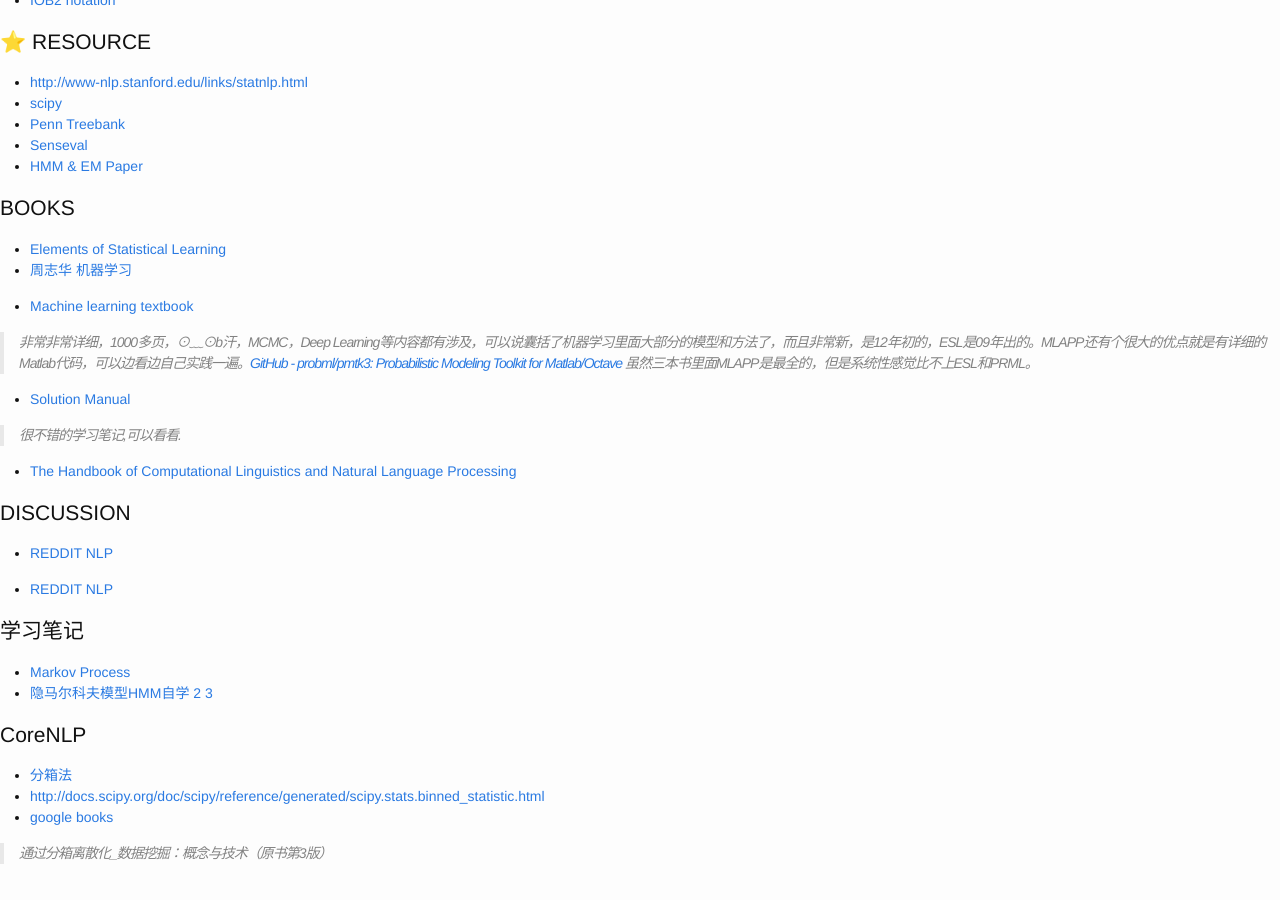
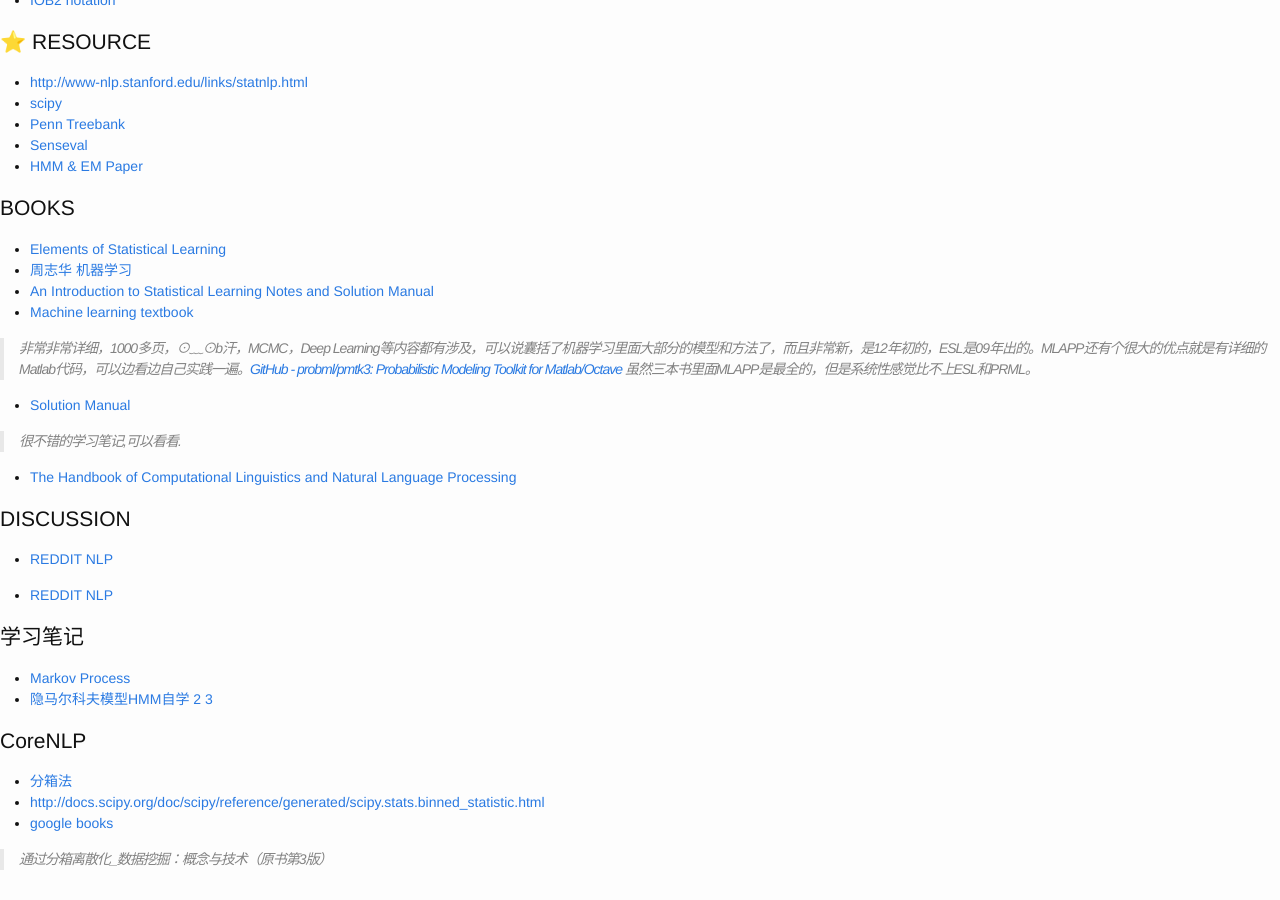
Before and after one commit to cnwarden/cnwarden.github.io, a Jekyll site: the page built from ml/index.md, in a window 1280 px wide and 900 px high, scrolled down 2256 px. Built offline with Jekyll 4.4.1, drawn with Linux system fonts in a browser that asks for light colours; emoji names are drawn with the system emoji font.

Commit message:
Update index.md

```diff
--- a/ml/index.md
+++ b/ml/index.md
@@ -90,7 +90,7 @@ Stanford relation extractor is a Java implementation to find relations between t
 
 * [Elements of Statistical Learning](#)
 * [周志华 机器学习](https://www.zhihu.com/question/39945249)
-
+* [An Introduction to Statistical Learning](#) [Notes and Solution Manual](https://github.com/asadoughi/stat-learning)
 * [Machine learning textbook](https://www.cs.ubc.ca/~murphyk/MLbook/)
 
 > 非常非常详细，1000多页，⊙﹏⊙b汗，MCMC，Deep Learning等内容都有涉及，可以说囊括了机器学习里面大部分的模型和方法了，而且非常新，是12年初的，ESL是09年出的。MLAPP还有个很大的优点就是有详细的Matlab代码，可以边看边自己实践一遍。[GitHub - probml/pmtk3: Probabilistic Modeling Toolkit for Matlab/Octave](https://github.com/probml/pmtk3) 虽然三本书里面MLAPP是最全的，但是系统性感觉比不上ESL和PRML。
```
